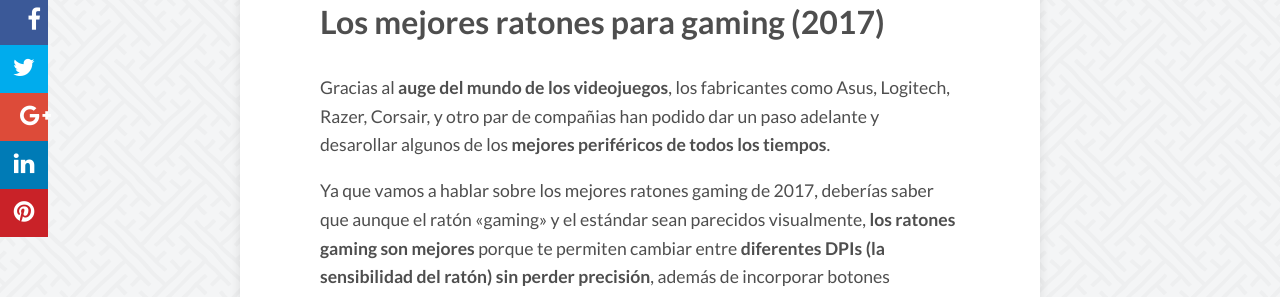
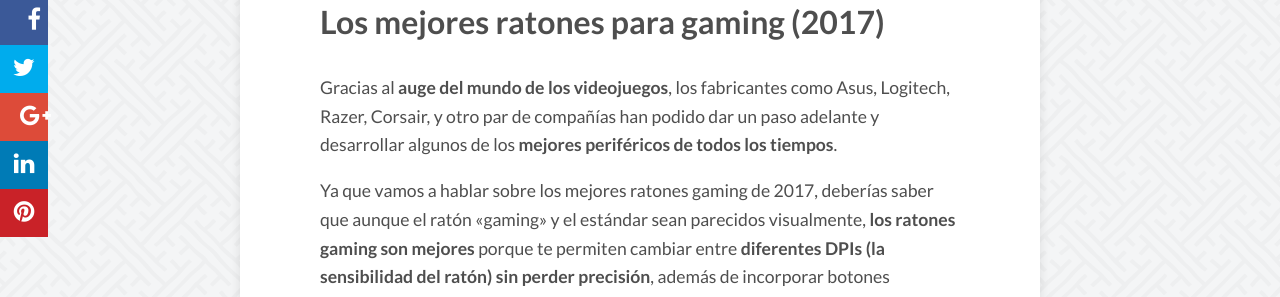
Before and after one commit to Losazul/losazul.github.io, a Jekyll site: the page built from _posts/2017-10-22-los-mejores-ratones-para-gaming-en-2017.md, in a window 1280 px wide and 900 px high, scrolled down 513 px. Shown: the part 183-480 px from the top of the window. Built offline with Jekyll 4.4.1, drawn with Linux system fonts in a browser that asks for light colours; nearby versions of some CDN libraries; comment, search, counter and statistics services are not loaded; some of the changed text lies outside the part shown.

Commit message:
optm fotos y correccion faltas ratón

```diff
--- a/_posts/2017-10-22-los-mejores-ratones-para-gaming-en-2017.md
+++ b/_posts/2017-10-22-los-mejores-ratones-para-gaming-en-2017.md
@@ -12,7 +12,7 @@
 ---
 <!--more-->
 <!-- more -->
-Gracias al **auge del mundo de los videojuegos**, los fabricantes como Asus, Logitech, Razer, Corsair, y otro par de compañias han podido dar un paso adelante y desarollar algunos de los **mejores periféricos de todos los tiempos**.
+Gracias al **auge del mundo de los videojuegos**, los fabricantes como Asus, Logitech, Razer, Corsair, y otro par de compañías han podido dar un paso adelante y desarrollar algunos de los **mejores periféricos de todos los tiempos**.
 
 Ya que vamos a hablar sobre los mejores ratones gaming de 2017, deberías saber que aunque el ratón «gaming» y el estándar sean parecidos visualmente, **los ratones gaming son mejores** porque te permiten cambiar entre **diferentes DPIs (la sensibilidad del ratón) sin perder precisión**, además de incorporar botones programables extra. Imagina tener todos tus hechizos asignados al ratón en un RPG.
 
```
Also changed, not shown: other parts of _posts/2017-10-22-los-mejores-ratones-para-gaming-en-2017.md (+1 -1 lines), images/logo.png, images/mejores-ratones-gaming.jpg, images/pictures/asus-rog-spatha.jpg, images/pictures/clg.jpg, images/pictures/cloud9.jpg, images/pictures/corsair-m65-pro.jpg, images/pictures/g2.jpg, images/pictures/logitech-g502.jpg, images/pictures/logitech-g900-chaos-spectrum.jpg, images/pictures/mario-segale.png, images/pictures/razer-deathadder-elite.jpg, images/pictures/razer-naga-hex-v2.jpg, images/pictures/rival-700.jpg, 4 more files, 2 other files.
